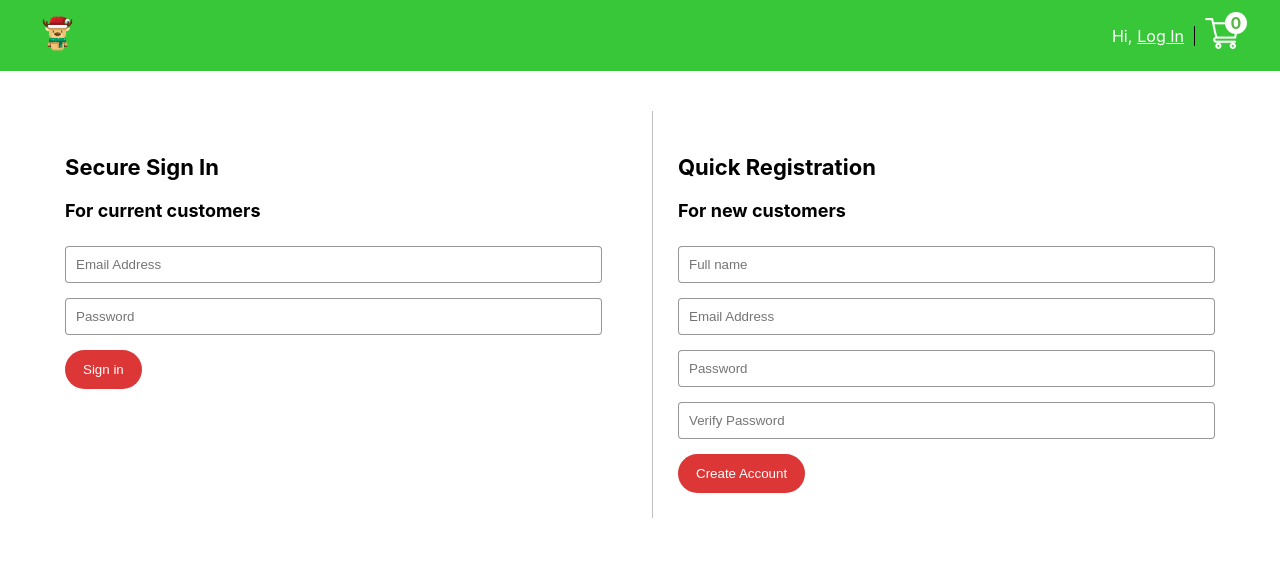
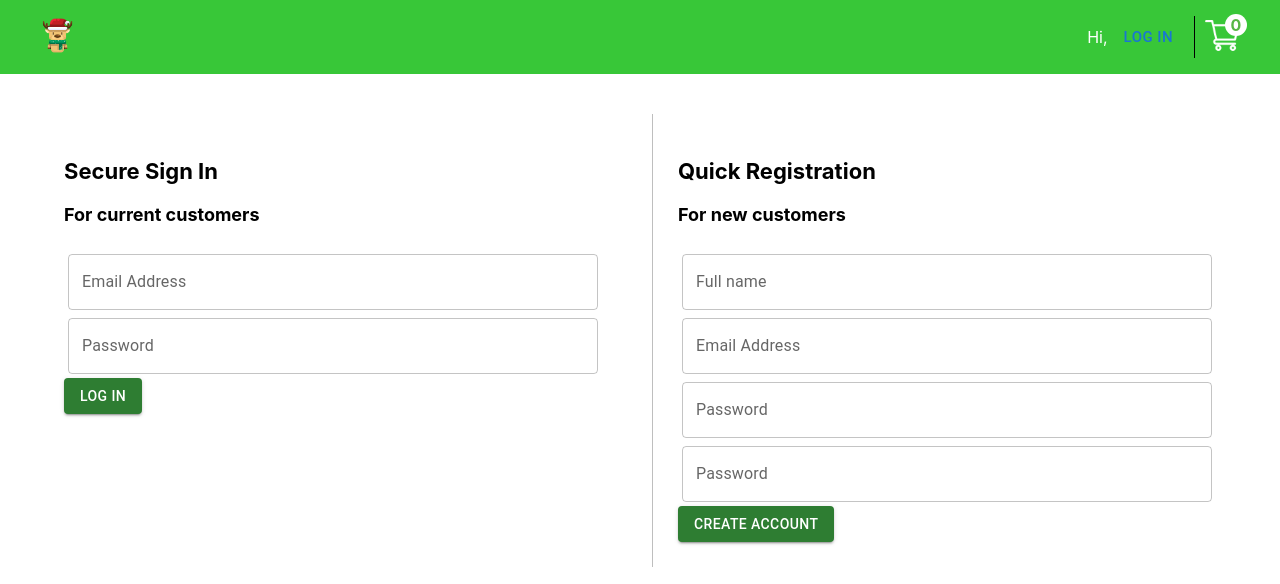
Before and after one commit to balloon383/Lesson_Front-End_Pro, a React (Create React App) app: page /login in a window 1280 px wide. Shown: the top 584 px of the page. Built offline with nearby package versions, Linux system fonts and the light colour scheme.

Commit message:
lesson-33 update

```diff
--- a/package.json
+++ b/package.json
@@ -3,6 +3,10 @@
   "version": "0.1.0",
   "private": true,
   "dependencies": {
+    "@emotion/react": "^11.11.0",
+    "@emotion/styled": "^11.11.0",
+    "@mui/icons-material": "^5.11.16",
+    "@mui/material": "^5.13.2",
     "@testing-library/jest-dom": "^5.16.5",
     "@testing-library/react": "^13.4.0",
     "@testing-library/user-event": "^13.5.0",
--- a/src/api.js
+++ b/src/api.js
@@ -1,5 +1,5 @@
 export async function getUsers(flag = "false") {
-  if (flag == "false") {
+  if (flag === "false") {
     const users = await fetch(
       "https://634e9f834af5fdff3a625f84.mockapi.io/users"
     ).then((res) => res.json());
--- a/src/components/header/nav/Nav.jsx
+++ b/src/components/header/nav/Nav.jsx
@@ -1,68 +1,88 @@
 /* eslint-disable jsx-a11y/anchor-is-valid */
-import React, { useState, useEffect, useContext, useCallback } from 'react'
-import shoppingCart from '../../../images/shopping-cart.png'
-import { getLoggedUser, logOut } from '../../../api'
-import './style.css'
-import UserContext from '../../../context/UserContext'
-import { Link } from 'react-router-dom'
-
+import React, { useState, useEffect, useContext, useCallback } from "react";
+import shoppingCart from "../../../images/shopping-cart.png";
+import { getLoggedUser, logOut } from "../../../api";
+import "./style.css";
+import UserContext from "../../../context/UserContext";
+import { Link } from "react-router-dom";
+import Stack from "@mui/material/Stack";
+import Button from "@mui/material/Button";
 
 export default function Nav({ changeUserName }) {
-
-    const [userName, setUserName] = useState('Log In')
+  const [userName, setUserName] = useState("Log In");
   const [LogOutStatus, setLogOutStatus] = useState({
-        display: 'none'
-    })
-    let [userLink, setUserLink] = useState('/login')
-    let { counter, setCounter, checkLoggedUser } = useContext(UserContext)
+    display: "none",
+  });
+  let [userLink, setUserLink] = useState("/login");
+  let { counter, setCounter, checkLoggedUser } = useContext(UserContext);
 
   function holdCheck() {
-        checkLogged()
-        checkLoggedUser()
+    checkLogged();
+    checkLoggedUser();
   }
 
   const checkLogged = useCallback(() => {
+    let loggedUser = getLoggedUser();
 
-            let loggedUser = getLoggedUser()
-
-
-            if (loggedUser.status === 'true' || loggedUser.status === true) {
+    if (loggedUser.status === "true" || loggedUser.status === true) {
       setLogOutStatus({
-                    display: 'block'
-                })
-                setUserLink('/user')
-                setUserName(loggedUser.name)
-                setCounter(loggedUser.shoppingCart.length)
+        display: "block",
+      });
+      setUserLink("/user");
+      setUserName(loggedUser.name);
+      setCounter(loggedUser.shoppingCart.length);
     } else {
       setLogOutStatus({
-                    display: 'none'
-                })
-                setUserName('Log In')
-                setCounter(0)
-                setUserLink('/login')
-
+        display: "none",
+      });
+      setUserName("Log In");
+      setCounter(0);
+      setUserLink("/login");
     }
-
-    }, [setCounter])
+  }, [setCounter]);
   useEffect(() => {
-        checkLogged()
-    }, [checkLogged, userName, changeUserName])
+    checkLogged();
+  }, [checkLogged, userName, changeUserName]);
 
   return (
     <nav>
       <ul className="header__nav--ul">
-                <li className="header__nav--li" >Hi, <Link to={userLink} className="header__nav--user" >{userName}</Link></li>
+        <li className="header__nav--li">
+          Hi,{" "}
+          <Link to={userLink} className="header__nav--user">
+            <Stack direction="row" spacing={2}>
+              <Button size="large">{userName}</Button>
+            </Stack>
+          </Link>
+        </li>
         <li className="header__nav--li">
           <Link to="/shoppingCart">
-                        <img className="header__shoppingcart" src={shoppingCart} alt="shopping cart" width="35px" height="35px" />
+            <img
+              className="header__shoppingcart"
+              src={shoppingCart}
+              alt="shopping cart"
+              width="35px"
+              height="35px"
+            />
             <span className="header__shoppingcart--counter">{counter}</span>
           </Link>
-                <Link to="/" className="header__logout" style={LogOutStatus} onClick={() => {
-                        logOut()
-                        holdCheck()
-                }}>Log out</Link>
+          <Link
+            to="/"
+            className="header__logout"
+            style={LogOutStatus}
+            onClick={() => {
+              logOut();
+              holdCheck();
+            }}
+          >
+            <Stack spacing={2} direction="row">
+              <Button size="large" color="success">
+                Log out
+              </Button>
+            </Stack>
+          </Link>
         </li>
       </ul>
     </nav>
-    )
+  );
 }
--- a/src/components/header/nav/style.css
+++ b/src/components/header/nav/style.css
@@ -14,6 +14,9 @@ ul{
     align-items: center;
     column-gap: 5px;
     position: relative;
+}
+.header__nav--user {
+    text-decoration: none;
 }
 .header__nav--li a{
     position: relative;
@@ -50,6 +53,7 @@ ul{
 
 .header__logout {
     display: none;
+    text-decoration: none;
 }
 .header__logout-logged {
     display: block;
--- a/src/pages/login/loginInputs/LoginInputs.jsx
+++ b/src/pages/login/loginInputs/LoginInputs.jsx
@@ -2,6 +2,10 @@ import React, { useState, useContext } from "react";
 import { getUsers, changeStatus } from "../../../api";
 import { Navigate } from "react-router-dom";
 import UserContext from "../../../context/UserContext";
+import Stack from '@mui/material/Stack';
+import Button from '@mui/material/Button';
+import Box from '@mui/material/Box';
+import TextField from '@mui/material/TextField';
 
 
 export default function LoginInputs() {
@@ -69,35 +73,56 @@ export default function LoginInputs() {
       <h3 className="main__login--comment main__comment">
         For current customers
       </h3>
-      <p className="main__error" style={passwordError}>Invalid password.</p>
-      <p className="main__error main__error--email"style={loginError}>Invalid login.</p>
+      <p className="main__error" style={passwordError}>
+        Invalid password.
+      </p>
+      <p className="main__error main__error--email" style={loginError}>
+        Invalid login.
+      </p>
       <form action="GET" className="main__login--form">
-        <input
-          className="main__input main__login--email"
+        <Box
+          component="form"
+          sx={{
+            "& > :not(style)": { m: 0.5, width: "530px" },
+          }}
+          noValidate
+          autoComplete="off"
+        >
+          <TextField
+            id="outlined-basic"
+            label="Email Address"
+            variant="outlined"
             type="email"
             name="email"
             placeholder="Email Address"
             value={login}
             onChange={(e) => setLogin(e.target.value)}
           />
-        <input
-          className="main__input main__login--password"
+          <TextField
+            id="outlined-basic"
+            label="Password"
+            variant="outlined"
             type="password"
             name="password"
             placeholder="Password"
             value={password}
             onChange={(e) => setPassword(e.target.value)}
           />
+        </Box>
       </form>
-      <button
-        className="main__button main__login--button"
+
+      <Stack direction="row" spacing={2}>
+        <Button
+          variant="contained"
+          color="success"
           onClick={() => {
-          setLoginInfo()
-          holdCheck()
+            setLoginInfo();
+            holdCheck();
           }}
         >
-      Sign in
-      </button>
+          Log In
+        </Button>
+      </Stack>
     </section>
   );
 }
--- a/src/pages/login/register/Register.jsx
+++ b/src/pages/login/register/Register.jsx
@@ -2,6 +2,11 @@ import React, { useState, useContext } from "react";
 import { getUsers } from '../../../api'
 import { Navigate } from "react-router-dom";
 import UserContext from "../../../context/UserContext";
+import Stack from '@mui/material/Stack';
+import Button from '@mui/material/Button';
+import Box from "@mui/material/Box";
+import TextField from "@mui/material/TextField";
+
 
 export default function Register() {
   const [name, setName] = useState("");
@@ -125,48 +130,70 @@ export default function Register() {
         User already exsist
       </p>
       <form className="main__register--form" action="PUT">
-        <input
-          className="main__input main__register--name"
+        <Box
+          component="form"
+          sx={{
+            "& > :not(style)": { m: 0.5, width: "530px" },
+          }}
+          noValidate
+          autoComplete="off"
+        >
+          <TextField
+            fullWidth
+            id="outlined-basic"
+            label="Full name"
+            variant="outlined"
             type="text"
             name="Full name"
-          placeholder="Full name"
             value={name}
             onChange={(e) => setName(e.target.value)}
           />
-        <input
-          className="main__input main__register--email"
-          type="email"
-          name="email"
-          placeholder="Email Address"
+          <TextField
+            fullWidth
+            id="outlined-basic"
+            label="Email Address"
+            variant="outlined"
+            type="password"
+            name="password"
             value={login}
             onChange={(e) => setLogin(e.target.value)}
           />
-        <input
-          className="main__input main__register--password"
+          <TextField
+            fullWidth
+            id="outlined-basic"
+            label="Password"
+            variant="outlined"
             type="password"
             name="password"
             placeholder="Password"
             value={password}
             onChange={(e) => setPassword(e.target.value)}
           />
-        <input
-          className="main__input main__register--password-verify"
+          <TextField
+            fullWidth
+            id="outlined-basic"
+            label="Password"
+            variant="outlined"
             type="password"
             name="password"
             placeholder="Verify Password"
             value={passwordVerify}
             onChange={(e) => setPasswordVerify(e.target.value)}
           />
+        </Box>
       </form>
-      <button
-        className="main__button main__register--button"
-        onClick={() =>
-        {
-          setRegisterInfo()
+
+      <Stack direction="row" spacing={2}>
+        <Button
+          variant="contained"
+          color="success"
+          onClick={() => {
+            setRegisterInfo();
           }}
         >
           Create Account
-      </button>
+        </Button>
+      </Stack>
     </section>
   );
 }
--- a/src/pages/mainPage/category/Category.jsx
+++ b/src/pages/mainPage/category/Category.jsx
@@ -1,4 +1,4 @@
-import React, { useState, useEffect } from 'react'
+import React from 'react'
 import './style.css'
 import Card from './card/Card'
 export default function Category({productsArr, title}) {
--- a/src/pages/mainPage/category/card/style.css
+++ b/src/pages/mainPage/category/card/style.css
@@ -35,13 +35,7 @@
     position: relative;
 }
 
-.card__li--button {
-    padding: 3px 14px 2px 12px;
-    border-radius: 3px;
-    cursor: pointer;
-    align-self: flex-end;
-    text-decoration: none;
-}
+
 
 
 .card__li--sale {
```
Also changed, not shown: src/pages/mainPage/MainPage.jsx (+11 -13 lines), src/pages/mainPage/category/card/Card.jsx (+45 -27 lines), 1 other file (tests, documents, lock files or other folders). Lines whose indentation alone changed are shown as unchanged.
